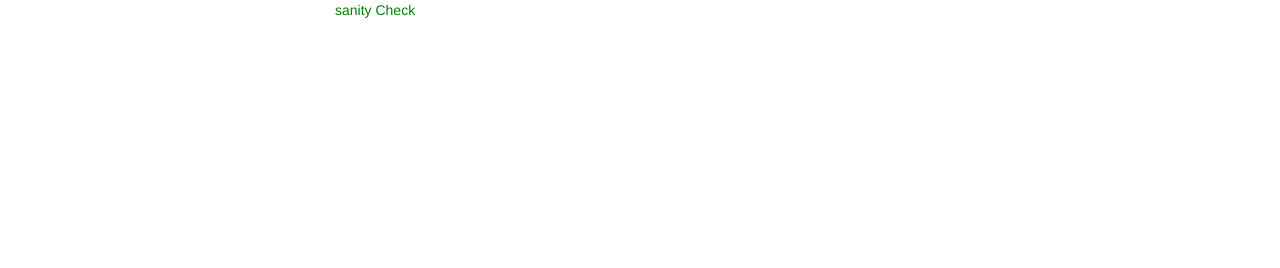
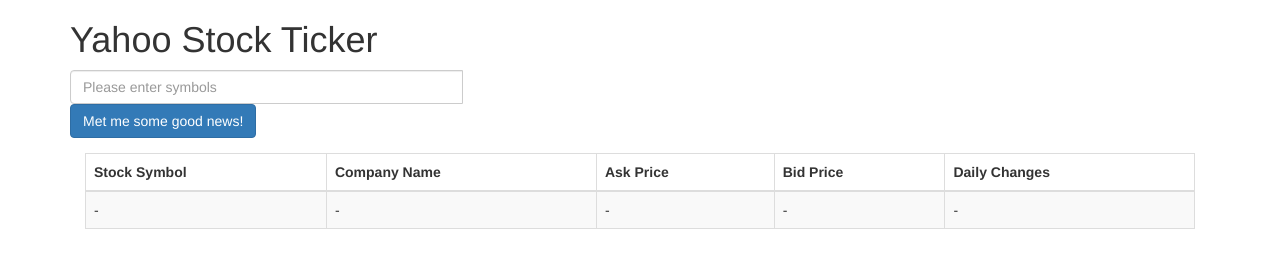
Before and after one commit to HayesCapers/yahoo-stock-ticker, a plain HTML site: page index.html in a window 1280 px wide. Drawn offline with nearby package versions, Linux system fonts and the light colour scheme.

Commit message:
make query

```diff
--- a/css/styles.css
+++ b/css/styles.css
@@ -1,3 +1,3 @@
-.sanity{
-	color: green
+.col-sm-12, input{
+	margin-bottom: 15px;
 }
--- a/index.html
+++ b/index.html
@@ -7,13 +7,51 @@
 	<link rel="stylesheet" type="text/css" href="css/styles.css">
 
 	<script src="https://ajax.googleapis.com/ajax/libs/jquery/3.2.1/jquery.min.js"></script>
+	<script src="https://maxcdn.bootstrapcdn.com/bootstrap/3.3.7/js/bootstrap.min.js"></script>
 	<script src="js/scripts.js" type="text/javascript"></script>
 </head>
 <body>
 
-	<div class="sanity col-sm-3 col-sm-offset-3">
-		sanity Check
+<div class="container">
+	<div class="row">
+		<div class="col-sm-12">
+
+			<h1>Yahoo Stock Ticker</h1>
+			<form class="yahoo-finance-form form-inline">
+				<label class="sr-only">Stock Symbol</label>
+				<div class="input-group">
+					<input type="text" class="form-control" id="symbol" placeholder="Please enter symbols" />
+					<button type="submit" class="btn btn-primary">Met me some good news!</button>
+				</div>
+			</form>
+
+		</div>
 	</div>
+
+	<div class="col-sm-12">
+		<table class="table table-striped table-bordered">
+			<thead>
+				<tr>
+					<th>Stock Symbol</th>
+					<th>Company Name</th>
+					<th>Ask Price</th>
+					<th>Bid Price</th>
+					<th>Daily Changes</th>
+				</tr>
+			</thead>
+
+			<tbody id="stock-ticker-body">
+				<tr>
+					<td>-</td>
+					<td>-</td>
+					<td>-</td>
+					<td>-</td>
+					<td>-</td>
+				</tr>
+			</tbody>
+		</table>
+	</div>
+</div>
 
 </body>
 </html>
--- a/js/scripts.js
+++ b/js/scripts.js
@@ -1,4 +1,22 @@
+
+// OBJECTIVES
+// 1. Make an AJAX request when the user submits the form
+	// 1.b. Get the users input
+// 2. When the AJAX has a response/JSON, check to see if there was any valid data
+// 3.If there is, load u the table with the data
 
 $(document).ready(()=>{
-	console.log('sanity')
-})
+	$('.yahoo-finance-form').submit((event)=>{
+		// prevent the browser from submitting the form, JS will handle everything
+		event.preventDefault();
+		// Get whatever the user typed and stash it in a var
+			// remember input boxes have no innerhtml only values
+		var symbol = $('#symbol').val();
+		var url = `http://query.yahooapis.com/v1/public/yql?q=env%20%27store://datatables.org/alltableswithkeys%27;select%20*%20from%20yahoo.finance.quotes%20where%20symbol%20in%20(%22${symbol}%22)%0A%09%09&env=http%3A%2F%2Fdatatables.org%2Falltables.env&format=json`
+
+		$.getJSON(url,(pickMeAWeiner)=>{
+
+		});
+
+	});
+});
```
